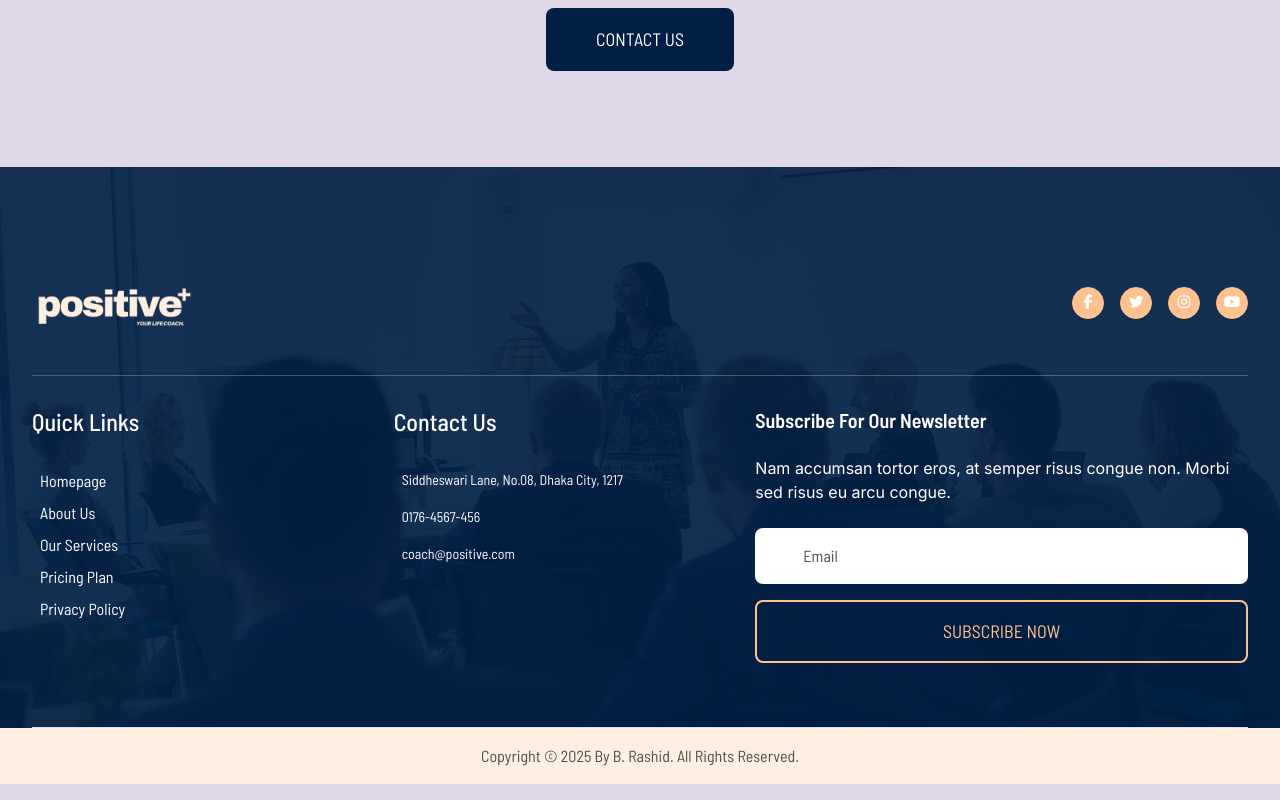
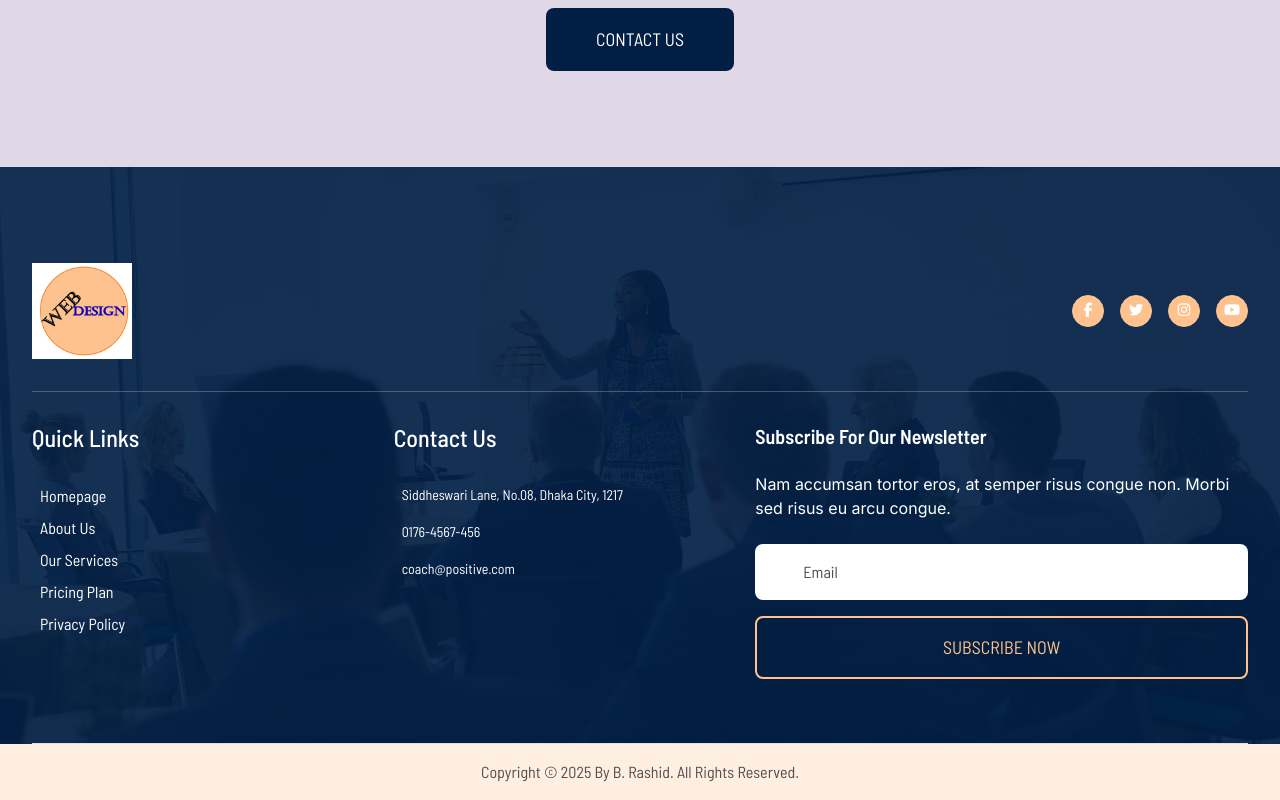
Before and after one commit to WebDeveloper-B-Rashid/transition-coaching-for-life-changes, a plain HTML site: page index.html in a window 1280 px wide. Shown: the part 8567-9367 px from the top of the page. Drawn offline with Linux system fonts and the light colour scheme.

Commit message:
change footer logo

```diff
--- a/index.html
+++ b/index.html
@@ -926,7 +926,8 @@
                     <div class="d-flex flex-column gap-3 mb-5">
                         <div class="row row-cols-lg-2 row-cols-1 d-flex align-items-center">
                             <div class="col">
-                                <img src="image/logo.png" alt="" class="img-fluid" width="160">
+                                <!-- <img src="image/logo.png" alt="" class="img-fluid" width="160"> -->
+                                <img src="MyLogo/WD11.jpg" alt="" class="img-fluid" width="100px" height="100px">
                             </div>
                             <div class="col">
                                 <div class="social-container justify-content-end mb-lg-0 mb-3">
```
